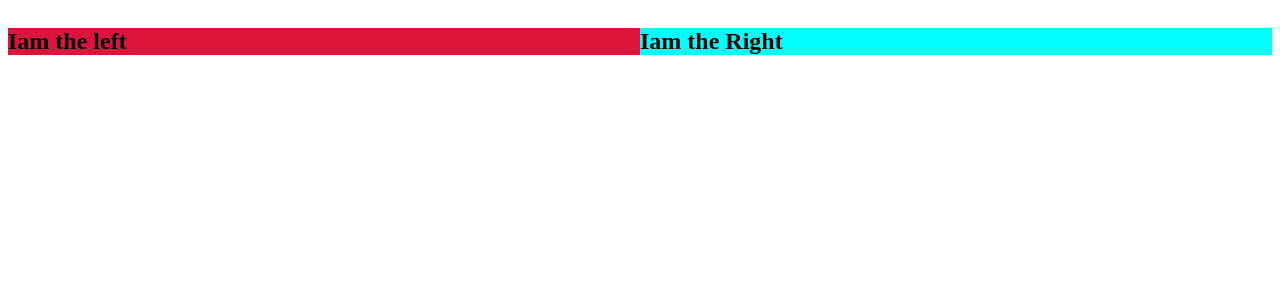
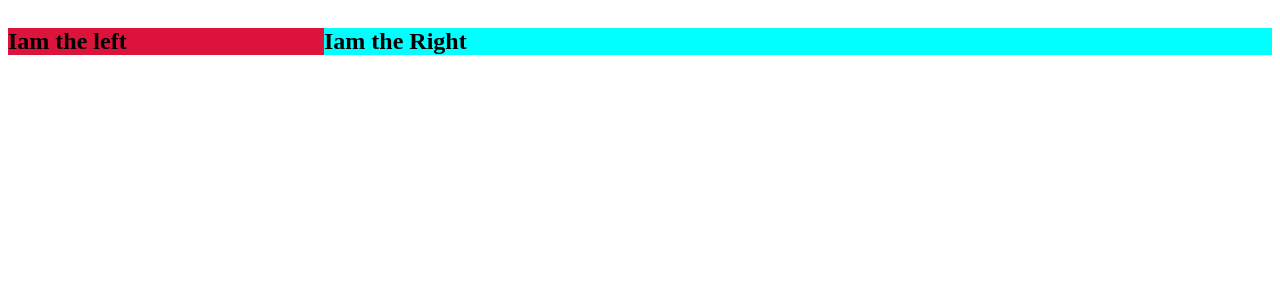
Before and after one commit to bruflor/advanced-react, a React (Vite) app: page / in a window 1280 px wide. Shown: the top 300 px of the page. Built offline with nearby package versions, Linux system fonts and the light colour scheme.

Commit message:
adding flex width as props

```diff
--- a/src/App.tsx
+++ b/src/App.tsx
@@ -10,7 +10,7 @@ const RightSideComp = () => {
 function App() {
 
   return (
-    <SplitScreen Left={LeftSideComp} Right={RightSideComp}/>
+    <SplitScreen Left={LeftSideComp} Right={RightSideComp} leftWidth={1} rightWidth={3}/>
 
   )
 }
--- a/src/components/split-screen.tsx
+++ b/src/components/split-screen.tsx
@@ -7,16 +7,16 @@ const Container = styled.div`
 `;
 
 const Panel = styled.div`
-    flex:1;
+    flex: ${(p:{flex:number}) => p.flex};
 `;
-export const SplitScreen = ({Left, Right}:{Left:any, Right:any}) => {
+export const SplitScreen = ({Left, leftWidth=1, rightWidth=1, Right}:{Left:any, Right:any, leftWidth?:number, rightWidth?:number}) => {
     return (
         <Container>
-            <Panel>
+            <Panel flex={leftWidth}>
                 <Left />
             </Panel>
 
-            <Panel>
+            <Panel flex={rightWidth}>
                 <Right />
             </Panel>
         </Container>
```
